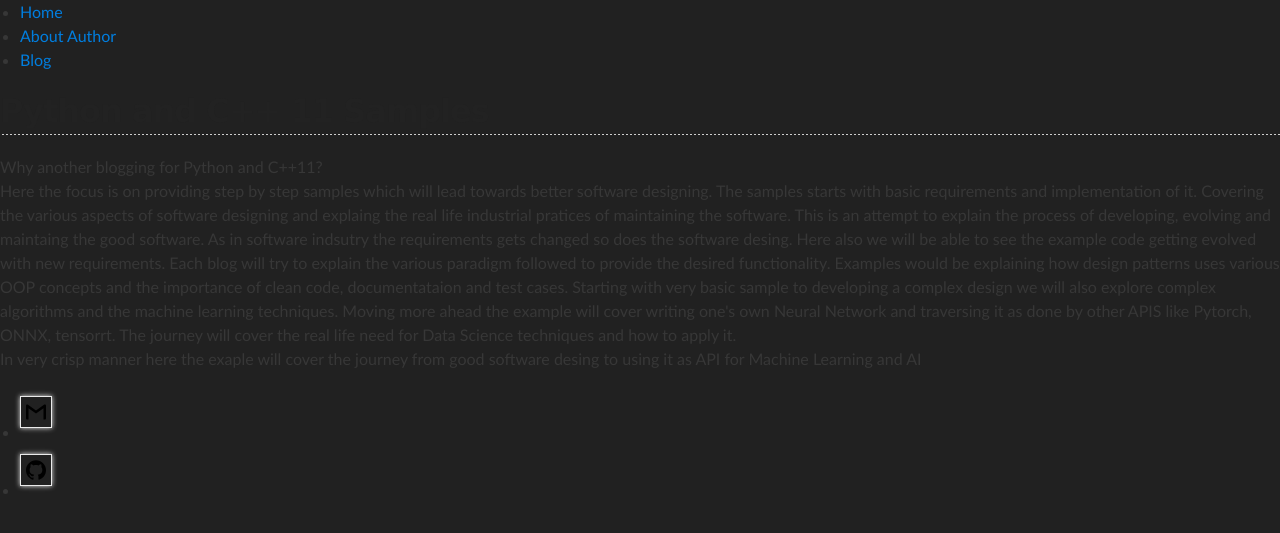
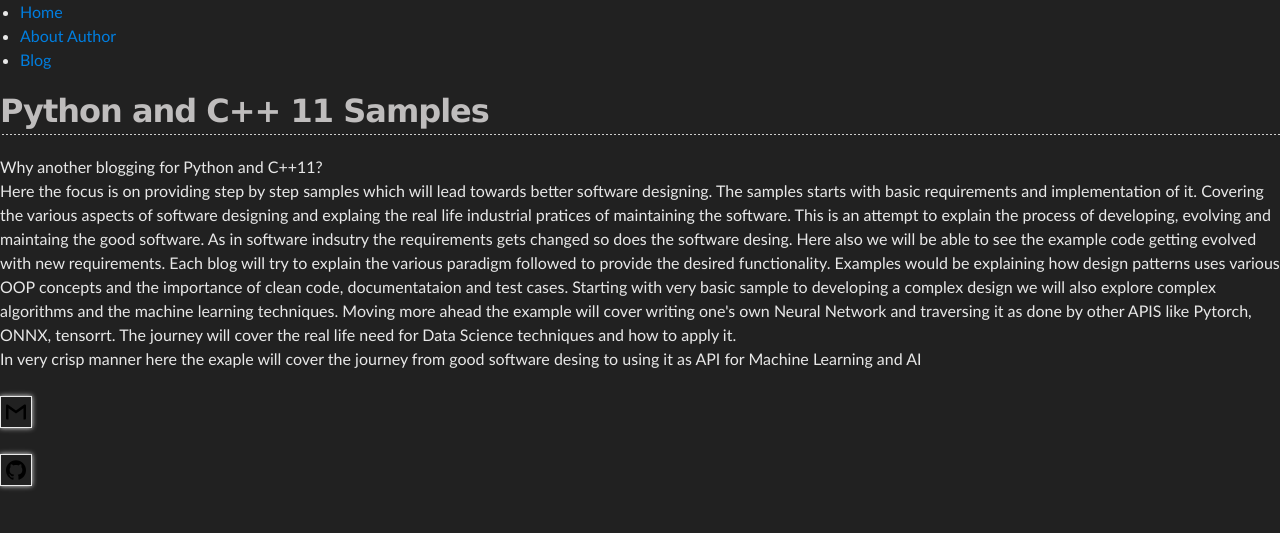
Before and after one commit to devchait/devchait.github.io, a Jekyll site: the page built from index.html, in a window 1280 px wide. Shown: the top 533 px of the page. Built offline with Jekyll 4.4.1, drawn with Linux system fonts in a browser that asks for light colours.

Commit message:
changed the stylesheet a bit

```diff
--- a/_layouts/default.html
+++ b/_layouts/default.html
@@ -19,21 +19,17 @@
 
 			</div><!-- /.container -->
 			<footer>
-	    		<ul>
-	        		<li><a href="mailto:devchait@gmail.com">
+	    		<a href="mailto:devchait@gmail.com">
 <img
     src="/images/svg-icons/gmail.svg"
     alt="gmail"
 width="20"
-height="20"/></a></li>
-  <li><a href="http://github.com/{{ site.footer-links.github }}"><img
+height="20"/></a></br>
+  <a href="http://github.com/{{ site.footer-links.github }}"><img
     src="/images/svg-icons/github.svg"
     alt="github"
 width="20"
-height="20"/></a></li>
-
-
-				</ul>
+height="20"/></a>
 			</footer>
 		</body>
 	</html>
--- a/stylesheets/stylesheet.css
+++ b/stylesheets/stylesheet.css
@@ -50,7 +50,7 @@ Theme Styles
 
 body {
   box-sizing: border-box;
-  color:#373737;
+  color:#e8e8e8;
   background: #212121;
   font-size: 16px;
   font-family: 'Myriad Pro', Calibri, Helvetica, Arial, sans-serif;
@@ -61,7 +61,7 @@ body {
 h1, h2, h3, h4, h5, h6 {
   margin: 10px 0;
   font-weight: 700;
-  color:#222222;
+  color:#bfbdbd;
   font-family: 'Lucida Grande', 'Calibri', Helvetica, Arial, sans-serif;
   letter-spacing: -1px;
 }
```
